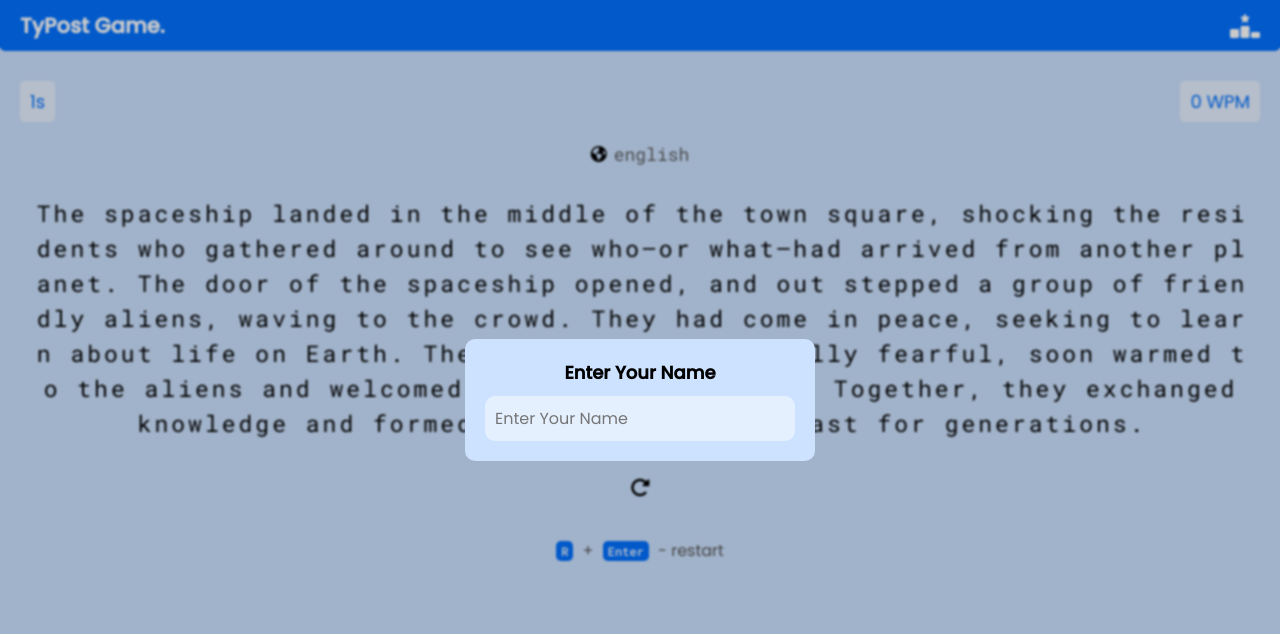
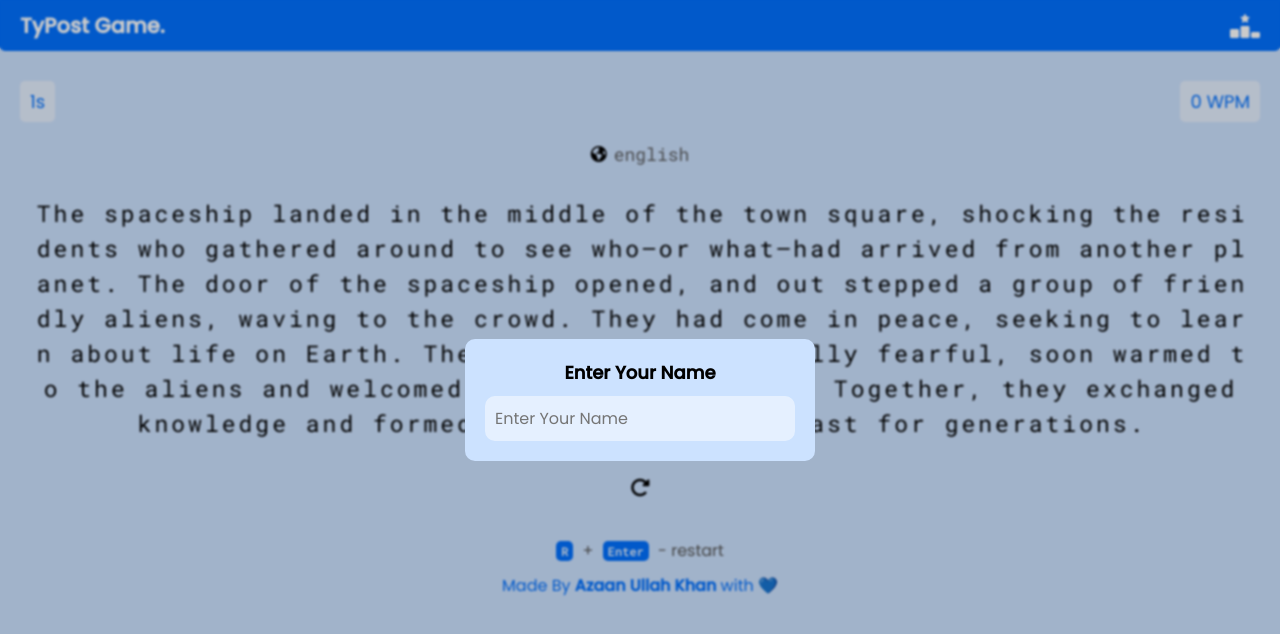
Before and after one commit to AzaanUllah-Khan/Typing-Test-Game, a plain HTML site: page index.html in a window 1280 px wide. Drawn offline with Linux system fonts and the light colour scheme; no server answers.

Commit message:
Update index.html

```diff
--- a/index.html
+++ b/index.html
@@ -32,6 +32,9 @@
         <input type="text" id="Uname" placeholder="Enter Your Name">
     </div>
     <iframe src="./Certificate.pdf" id="cert" frameborder="0" width="470" height="390"></iframe>
+    <div style="text-align: center; margin-top: 10px; color: #0271ff;">
+        <p>Made By <strong>Azaan Ullah Khan</strong> with 💙</p>
+    </div>
     <script src="script.js"></script>
     <script src="firebase.js" type="module"></script>
     <script src="https://unpkg.com/pdf-lib/dist/pdf-lib.min.js"></script>
```
